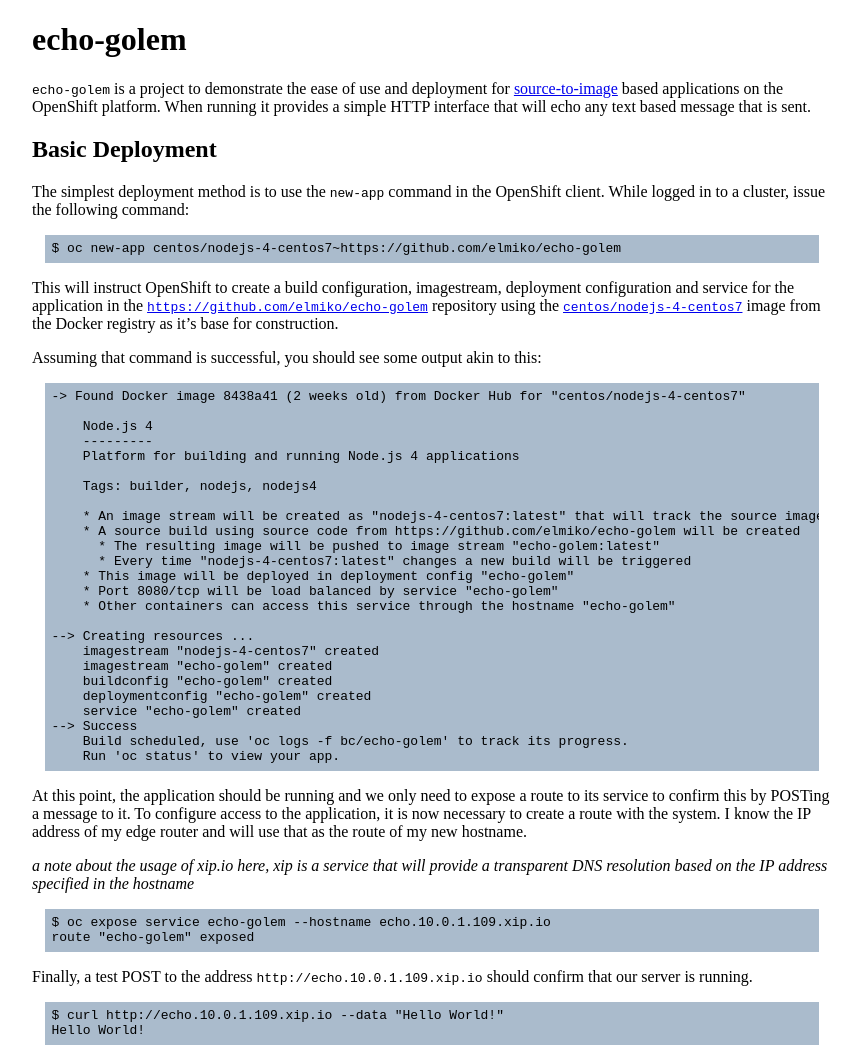
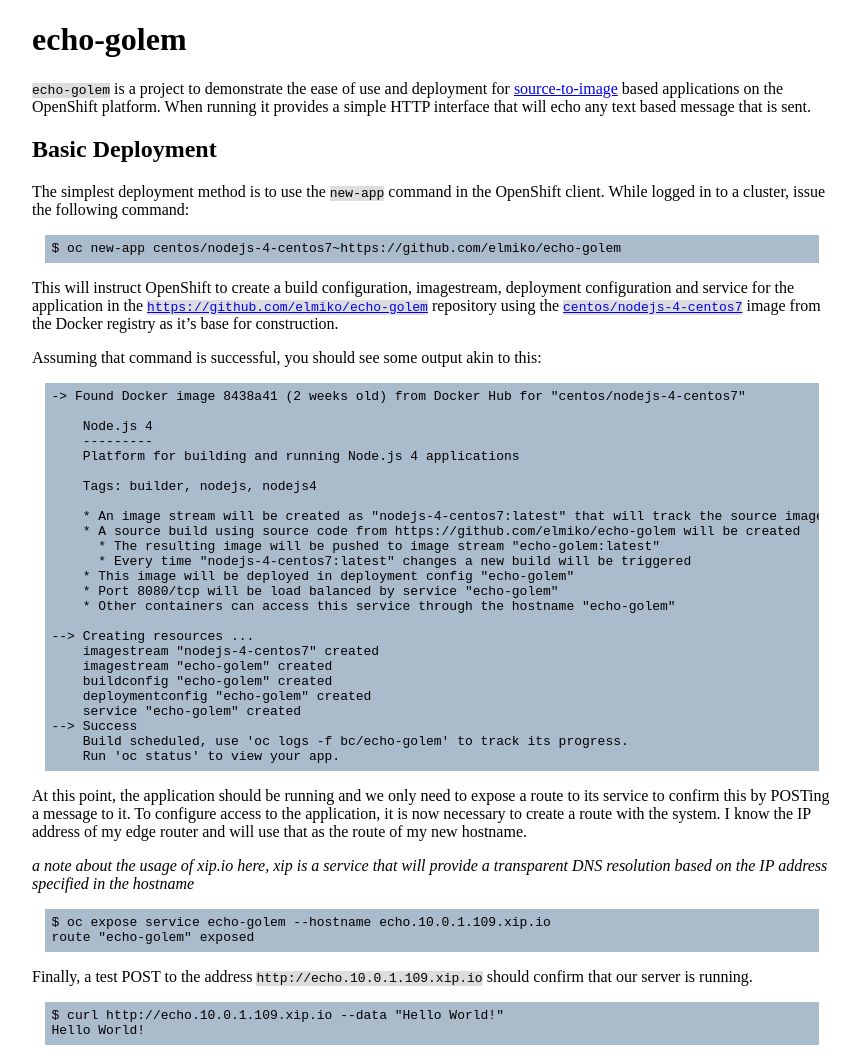
Before and after one commit to antoniogallegosaez/echo-golem, a Jekyll site: the page built from index.markdown, in a window 1280 px wide. Shown: the whole page, without its empty margins (208-1069 px from the left). Built offline with Jekyll 4.4.1, drawn with Linux system fonts in a browser that asks for light colours.

Commit message:
add some styling for code block in paragraphs
just to highlight them a bit more.

```diff
--- a/css/echogolem.css
+++ b/css/echogolem.css
@@ -10,3 +10,7 @@ div#body pre {
     padding: .5em;
     overflow: auto;
 }
+
+div#body p code {
+    background: #dddddd;
+}
```
